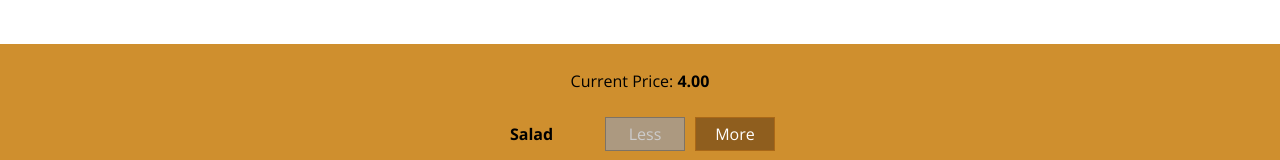
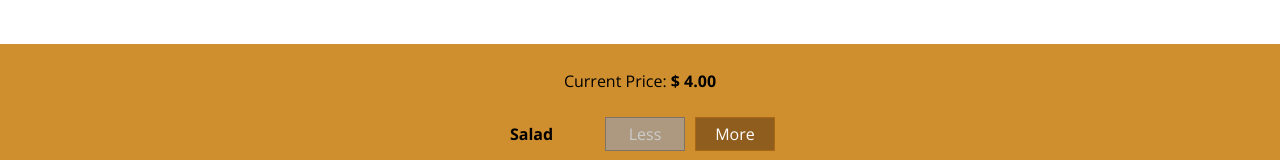
Before and after one commit to shishir75/React-Burger-Builder-App, a React app: page / in a window 1280 px wide. Shown: the part 594-754 px from the top of the page. Built offline with nearby package versions, Linux system fonts and the light colour scheme.

Commit message:
Adding Total Price in the Order Summary Component

```diff
--- a/src/components/Burger/BuildControls/BuildControls.js
+++ b/src/components/Burger/BuildControls/BuildControls.js
@@ -12,7 +12,7 @@ const controls = [
 const BuildControls = (props) => (
     <div className={classes.BuildControls}>
         <p>
-            Current Price: <strong>{props.price.toFixed(2)}</strong>
+            Current Price: <strong>$ {props.price.toFixed(2)}</strong>
         </p>
         {controls.map((ctrl) => (
             <BuildControl
--- a/src/components/Burger/Burger.js
+++ b/src/components/Burger/Burger.js
@@ -13,7 +13,7 @@ const burger = (prop) => {
             return preValue.concat(currentValue);
         }, []);
 
-    if (transformedIngrediants.length == 0) {
+    if (transformedIngrediants.length === 0) {
         transformedIngrediants = <p>Please start adding ingrediants</p>;
     }
 
```
